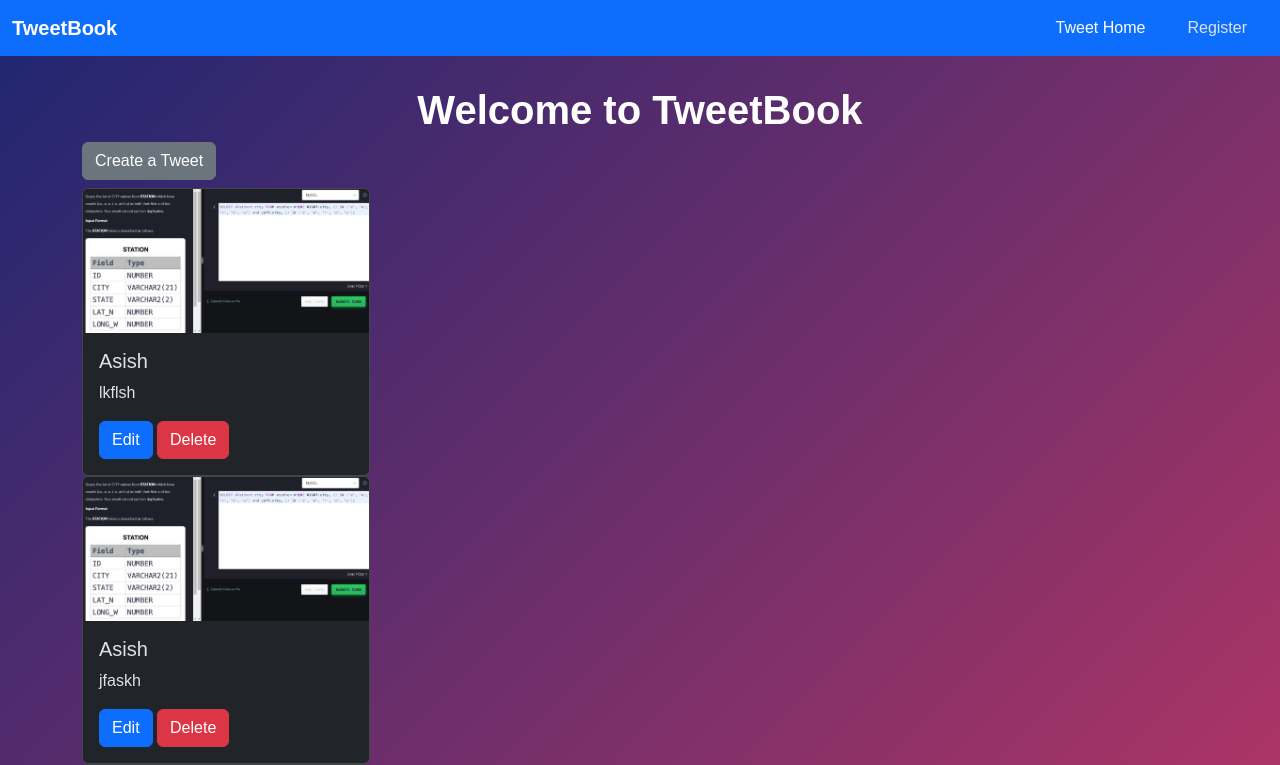
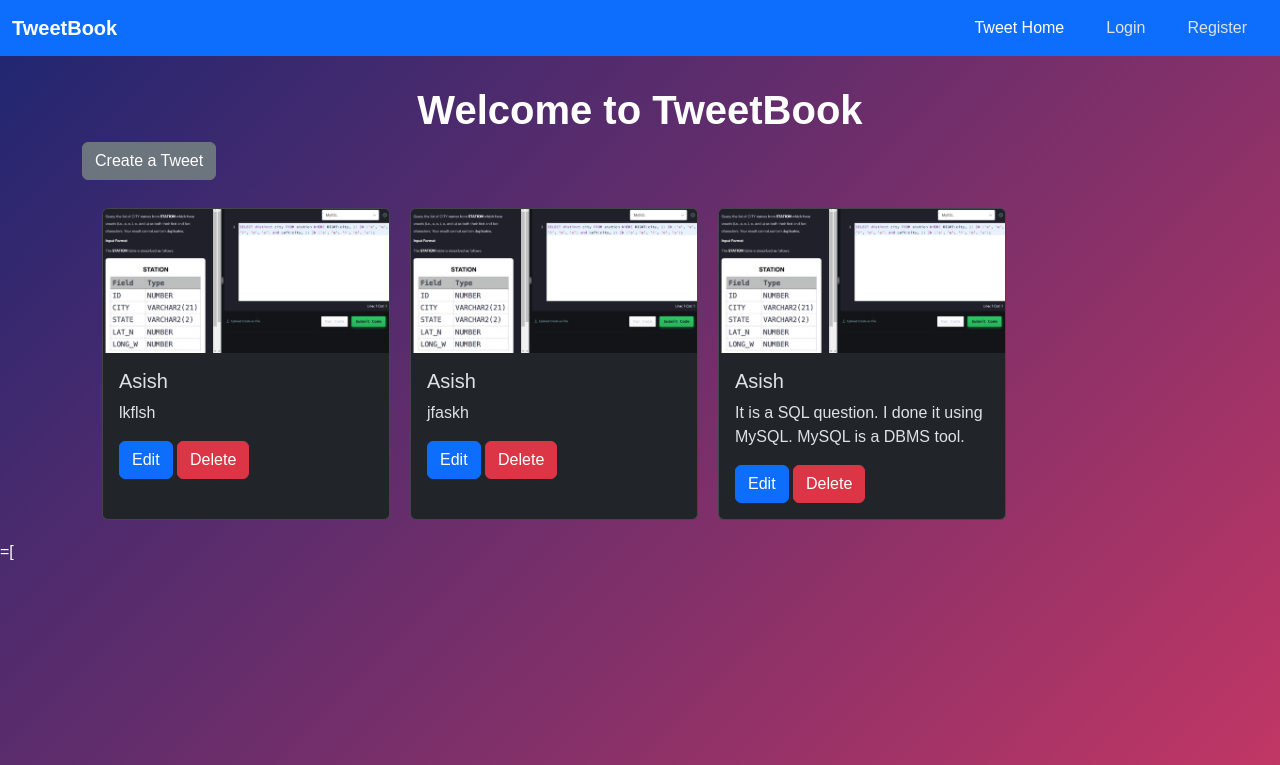
Before and after one commit to Asishsahu2024/TweetBook, a Django app: page /tweet/ in a window 1280 px wide. Shown: the top 765 px of the page. Run offline with Django 5.2, Linux system fonts and the light colour scheme; data comes from the database, SQL or seed files in the repository; both versions use the stored data as it was after the commit.

Commit message:
Here i did some corrections for edit and delete of tweet

```diff
--- a/TweetProj/Templates/layout.html
+++ b/TweetProj/Templates/layout.html
@@ -15,6 +15,14 @@
         min-height: 100vh;
         margin: 0;
         padding: 0;
+    }
+
+    .tweet-container{
+    display:flex;
+    flex-wrap:wrap;
+    gap:20px;
+    justify-content: flex-start;
+    padding:20px;
     }
 
     .navbar {
@@ -88,7 +96,8 @@
         <button class="btn btn-danger" type="submit">Logout</button>
       </form>
       {%else%}
-            <a href="{%url 'login'%}" class="btn btn-Success mx-2">Register</a>
+            <a href="{%url 'login'%}" class="btn btn-Success mx-2">Login</a>
+            <a href="{%url 'register'%}" class="btn btn-Success mx-2">Register</a>
       {%endif%}
     </div>
   </div>
--- a/TweetProj/Templates/registration/login.html
+++ b/TweetProj/Templates/registration/login.html
@@ -4,7 +4,7 @@
 <form method="post">
   {%csrf_token%}
   {{form.as_p}}
-  <button class="btn btn-primary">Register</button>
+  <button class="btn btn-primary">login</button>
 </form>
 <p>Dont have an account?<a href="{%url 'register'%}">Register Here</a></p>
 {%endblock%}
--- a/TweetProj/Templates/tweet_list.html
+++ b/TweetProj/Templates/tweet_list.html
@@ -5,9 +5,12 @@
 {%block content%}
 <h1>Welcome to TweetBook</h1>
 <a href="{% url 'tweet_create'%}" class="btn btn-secondary mb-2">Create a Tweet</a>
+<div class="tweet-container">
   {%for tweet in tweets%}
   <div class="card" style="width: 18rem;">
+    {% if tweet.photo %}
     <img src="{{tweet.photo.url}}" class="card-img-top" alt="...">
+  {%endif%}
     <div class="card-body">
       <h5 class="card-title">{{tweet.user.username}}</h5>
       <p class="card-text">{{tweet.text}}</p>
@@ -18,4 +21,5 @@
     </div>
   </div>
 {%endfor%}
+</div>
 {%endblock%}
--- a/TweetProj/TweetApp/views.py
+++ b/TweetProj/TweetApp/views.py
@@ -1,10 +1,13 @@
 from django.contrib.auth import login
+from django.http import HttpResponseForbidden
 from django.shortcuts import render, redirect
 from .models import Tweet
 from .forms import TweetForm,UserRegistrationForm
 from django.shortcuts import get_object_or_404
 from django.contrib.auth.decorators import login_required
 from django.contrib.auth import login
+from django.contrib.auth.models import User
+from django.contrib import messages
 
 # Create your views here.
 def index(request):
@@ -29,21 +32,30 @@ def tweet_create(request):
 
 @login_required
 def tweet_edit(request,tweet_id):
-    tweet=get_object_or_404(Tweet,pk=tweet_id,user=request.user)
+    try:
+        tweet=Tweet.objects.get(pk=tweet_id)
+    except Tweet.DoesNotExist:
+        return redirect('tweet_list')
+    if tweet.user != request.user and not request.user.is_superuser:
+        messages.error(request,"You cannot edit someone else's tweet.")
+        return redirect('tweet_list')
     if request.method=='POST':
-        form=TweetForm(request.POST,request.Files,instance=tweet)
+        form=TweetForm(request.POST,request.FILES,instance=tweet)
         if form.is_valid():
             tweet=form.save(commit=False)
-            tweet.user=request.user
+            tweet.user = request.user
             tweet.save()
             return redirect('tweet_list')
     else:
         form=TweetForm(instance=tweet)
-    return render(request,'',{'form':form})
+    return render(request,'tweet_form.html',{'form':form})
 
 @login_required
 def tweet_delete(request,tweet_id):
-    tweet=get_object_or_404(Tweet,pk=tweet_id,user=request.user)
+    try:
+        tweet=Tweet.objects.get(pk=tweet_id,user=request.user)
+    except Tweet.DoesNotExist:
+        return redirect('tweet_list')
     if request.method=='POST':
         tweet.delete()
         return redirect('tweet_list')
@@ -54,11 +66,16 @@ def register(request):
     if request.method=='POST':
         form=UserRegistrationForm(request.POST)
         if form.is_valid():
-            user=form.save(commit=False)
-            user.set_password(form.cleaned_data['password1'])
-            user.save()
-            login(request,user)
-            return redirect('tweet_list')
+            username=form.cleaned_data.get("username")
+            email=form.cleaned_data.get("email")
+            if User.objects.filter(username=username).exists():
+                form.add_error("email","This username is already registered.")
+            else:
+                user=form.save(commit=False)
+                user.set_password(form.cleaned_data['password1'])
+                user.save()
+                login(request,user)
+                return redirect('tweet_list')
     else:
         form=UserRegistrationForm()
     return render(request,'registration/register.html',{'form':form})
--- a/TweetProj/TweetProj/urls.py
+++ b/TweetProj/TweetProj/urls.py
@@ -18,6 +18,8 @@ from django.contrib import admin
 from django.shortcuts import redirect
 from django.urls import path,include
 from django.contrib.auth.urls import views as auth_views
+from django.conf import settings
+from django.conf.urls.static import static
 
 urlpatterns = [
     path('admin/', admin.site.urls),
@@ -25,3 +27,6 @@ urlpatterns = [
     path('accounts/',include('django.contrib.auth.urls')),
     path('',lambda request: redirect('/tweet/'))
 ]
+
+if settings.DEBUG:
+    urlpatterns += static(settings.MEDIA_URL,document_root=settings.MEDIA_ROOT)
```
Also changed, not shown: TweetProj/TweetProj/settings.py (+9 -0 lines), TweetProj/db.sqlite3, TweetProj/media/photos/mysql-3.png (added), TweetProj/media/photos/mysql-3_C1QFsJs.png (added), TweetProj/photos/Asish_Pic_1_11zon.jpeg (deleted), TweetProj/photos/Asish_Pic_1_11zon_j38uhKu.jpeg (deleted), TweetProj/photos/WhatsApp_Image_2025-07-30_at_7.09.17_PM.jpeg (deleted). Lines whose indentation alone changed are shown as unchanged.
